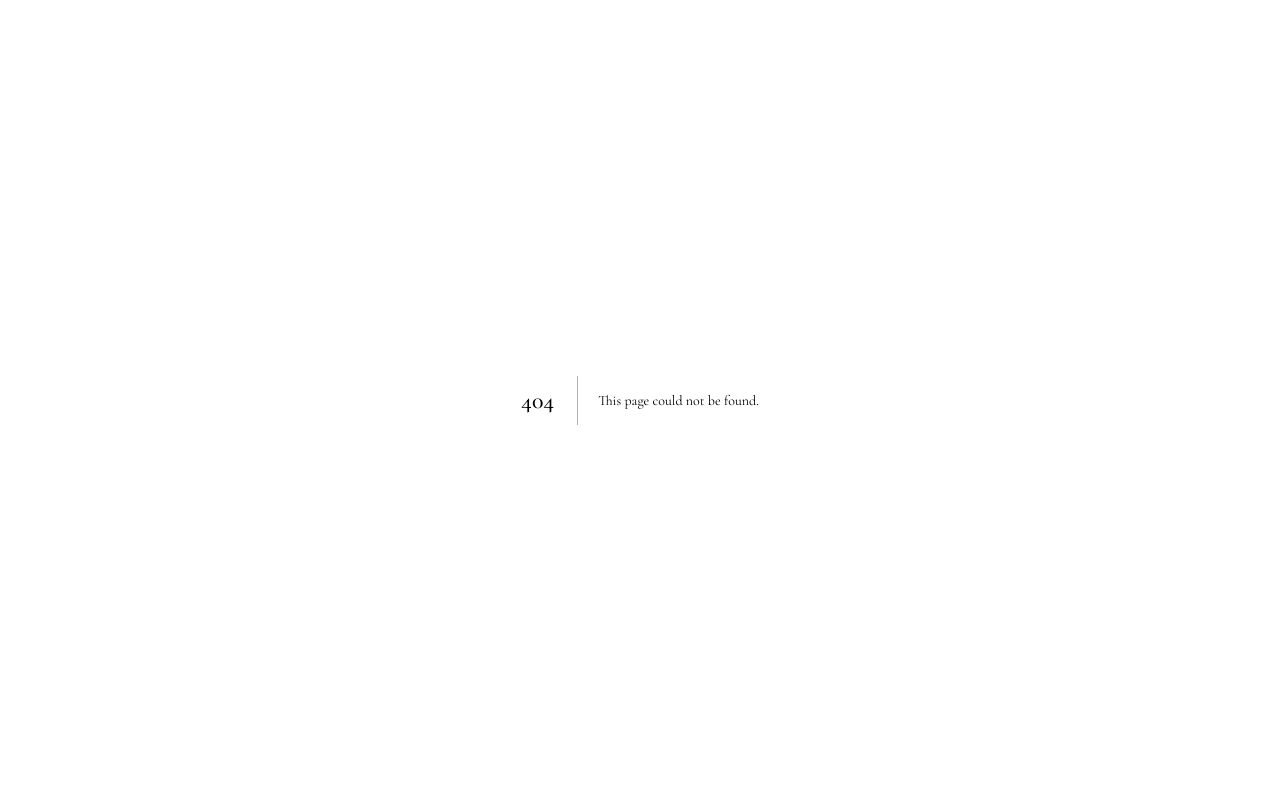
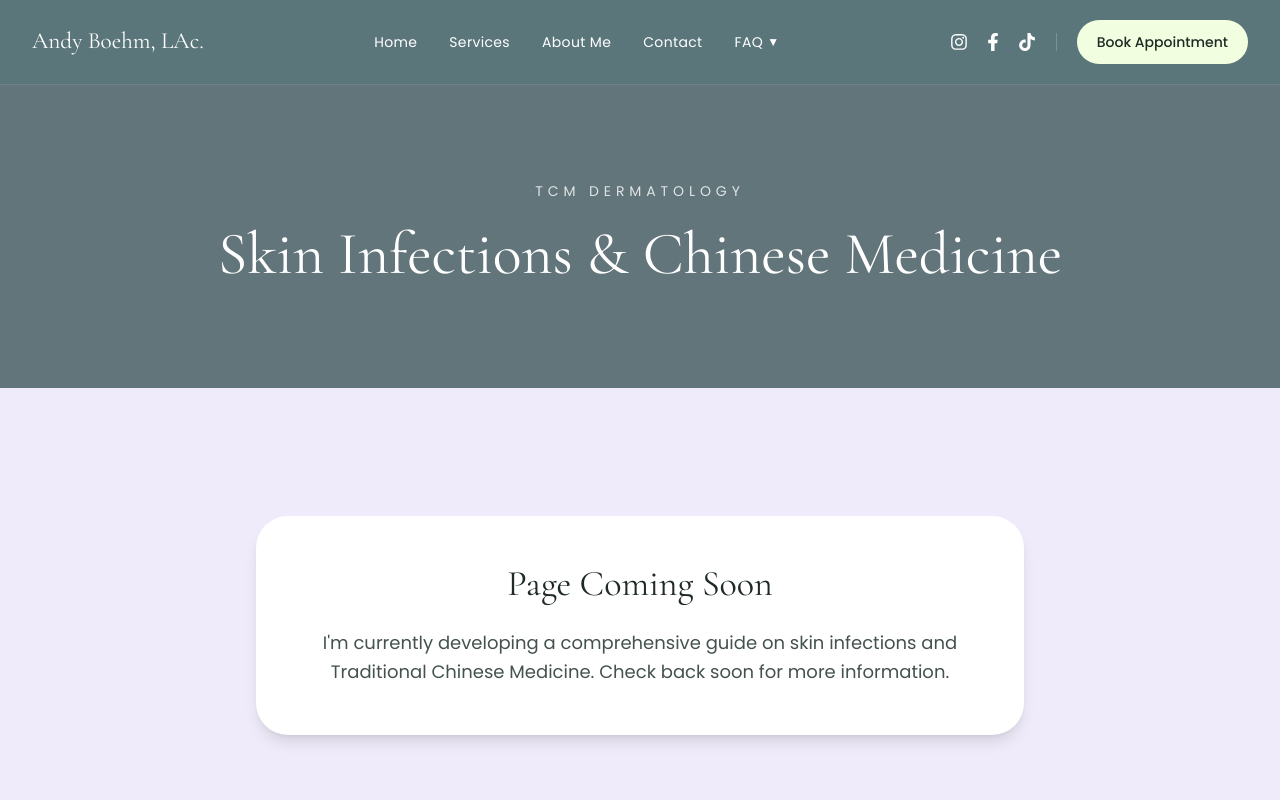
Before and after one commit to AcuWithAndy/acuwithandy-next, a Next.js app: page /skin-infections in a window 1280 px wide. Before the commit this address had no page. Shown: the top 800 px of the page. Built offline with nearby package versions, Linux system fonts and the light colour scheme.

Commit message:
Add dermatology coming soon pages

```diff
--- /dev/null
+++ b/app/acne/page.jsx
@@ -0,0 +1,54 @@
+import Navbar from "../../components/Navbar";
+import Footer from "../../components/Footer";
+
+export default function AcnePage() {
+  return (
+    <>
+      <Navbar />
+
+      <main className="bg-[#EFEBFA] text-[#1F2A24]">
+
+        {/* Hero */}
+        <section className="bg-[#62757B] px-6 py-24 text-white">
+          <div className="mx-auto max-w-5xl text-center">
+
+            <p className="mb-4 text-sm uppercase tracking-[0.35em] text-white/80">
+              TCM Dermatology
+            </p>
+
+            <h1
+              className="text-5xl leading-tight md:text-6xl"
+              style={{ fontFamily: "var(--font-heading)" }}
+            >
+              Acne &amp; Chinese Medicine
+            </h1>
+
+          </div>
+        </section>
+
+        {/* Coming Soon */}
+        <section className="px-6 py-32">
+          <div className="mx-auto max-w-3xl rounded-[2rem] bg-white p-12 text-center shadow-lg">
+
+            <h2
+              className="text-4xl"
+              style={{ fontFamily: "var(--font-heading)" }}
+            >
+              Page Coming Soon
+            </h2>
+
+            <p className="mt-6 text-lg leading-relaxed text-[#44524D]">
+              I'm currently developing a comprehensive guide on acne and
+              Traditional Chinese Medicine. Check back soon for more
+              information.
+            </p>
+
+          </div>
+        </section>
+
+      </main>
+
+      <Footer />
+    </>
+  );
+}
--- /dev/null
+++ b/app/rosacea/page.tsx
@@ -0,0 +1,54 @@
+import Navbar from "../../components/Navbar";
+import Footer from "../../components/Footer";
+
+export default function RosaceaPage() {
+  return (
+    <>
+      <Navbar />
+
+      <main className="bg-[#EFEBFA] text-[#1F2A24]">
+
+        {/* Hero */}
+        <section className="bg-[#62757B] px-6 py-24 text-white">
+          <div className="mx-auto max-w-5xl text-center">
+
+            <p className="mb-4 text-sm uppercase tracking-[0.35em] text-white/80">
+              TCM Dermatology
+            </p>
+
+            <h1
+              className="text-5xl leading-tight md:text-6xl"
+              style={{ fontFamily: "var(--font-heading)" }}
+            >
+              Rosacea &amp; Chinese Medicine
+            </h1>
+
+          </div>
+        </section>
+
+        {/* Coming Soon */}
+        <section className="px-6 py-32">
+          <div className="mx-auto max-w-3xl rounded-[2rem] bg-white p-12 text-center shadow-lg">
+
+            <h2
+              className="text-4xl"
+              style={{ fontFamily: "var(--font-heading)" }}
+            >
+              Page Coming Soon
+            </h2>
+
+            <p className="mt-6 text-lg leading-relaxed text-[#44524D]">
+              I'm currently developing a comprehensive guide on rosacea and
+              Traditional Chinese Medicine. Check back soon for more
+              information.
+            </p>
+
+          </div>
+        </section>
+
+      </main>
+
+      <Footer />
+    </>
+  );
+}
--- /dev/null
+++ b/app/skin-infections/page.jsx
@@ -0,0 +1,46 @@
+import Navbar from "../../components/Navbar";
+import Footer from "../../components/Footer";
+
+export default function SkinInfectionsPage() {
+  return (
+    <>
+      <Navbar />
+
+      <main className="bg-[#EFEBFA] text-[#1F2A24]">
+        <section className="bg-[#62757B] px-6 py-24 text-white">
+          <div className="mx-auto max-w-5xl text-center">
+            <p className="mb-4 text-sm uppercase tracking-[0.35em] text-white/80">
+              TCM Dermatology
+            </p>
+
+            <h1
+              className="text-5xl leading-tight md:text-6xl"
+              style={{ fontFamily: "var(--font-heading)" }}
+            >
+              Skin Infections &amp; Chinese Medicine
+            </h1>
+          </div>
+        </section>
+
+        <section className="px-6 py-32">
+          <div className="mx-auto max-w-3xl rounded-[2rem] bg-white p-12 text-center shadow-lg">
+            <h2
+              className="text-4xl"
+              style={{ fontFamily: "var(--font-heading)" }}
+            >
+              Page Coming Soon
+            </h2>
+
+            <p className="mt-6 text-lg leading-relaxed text-[#44524D]">
+              I'm currently developing a comprehensive guide on skin infections
+              and Traditional Chinese Medicine. Check back soon for more
+              information.
+            </p>
+          </div>
+        </section>
+      </main>
+
+      <Footer />
+    </>
+  );
+}
--- /dev/null
+++ b/app/urticaria/page.tsx
@@ -0,0 +1,54 @@
+import Navbar from "../../components/Navbar";
+import Footer from "../../components/Footer";
+
+export default function UrticariaPage() {
+  return (
+    <>
+      <Navbar />
+
+      <main className="bg-[#EFEBFA] text-[#1F2A24]">
+
+        {/* Hero */}
+        <section className="bg-[#62757B] px-6 py-24 text-white">
+          <div className="mx-auto max-w-5xl text-center">
+
+            <p className="mb-4 text-sm uppercase tracking-[0.35em] text-white/80">
+              TCM Dermatology
+            </p>
+
+            <h1
+              className="text-5xl leading-tight md:text-6xl"
+              style={{ fontFamily: "var(--font-heading)" }}
+            >
+              Urticaria &amp; Chinese Medicine
+            </h1>
+
+          </div>
+        </section>
+
+        {/* Coming Soon */}
+        <section className="px-6 py-32">
+          <div className="mx-auto max-w-3xl rounded-[2rem] bg-white p-12 text-center shadow-lg">
+
+            <h2
+              className="text-4xl"
+              style={{ fontFamily: "var(--font-heading)" }}
+            >
+              Page Coming Soon
+            </h2>
+
+            <p className="mt-6 text-lg leading-relaxed text-[#44524D]">
+              I'm currently developing a comprehensive guide on urticaria
+              (hives) and Traditional Chinese Medicine. Check back soon for
+              more information.
+            </p>
+
+          </div>
+        </section>
+
+      </main>
+
+      <Footer />
+    </>
+  );
+}
```
